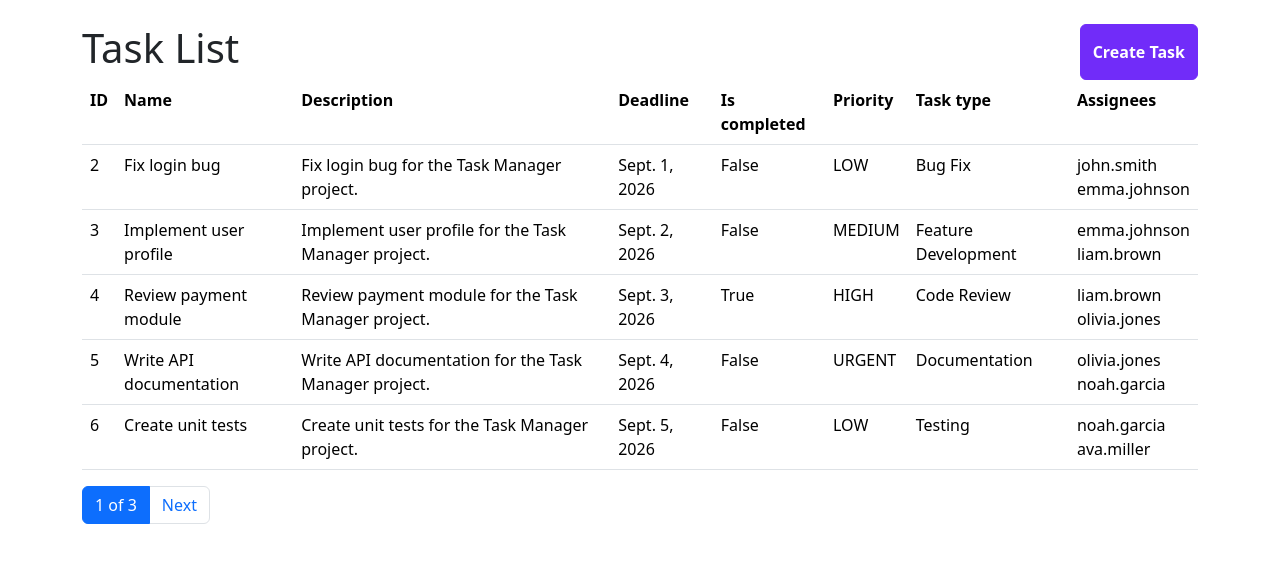
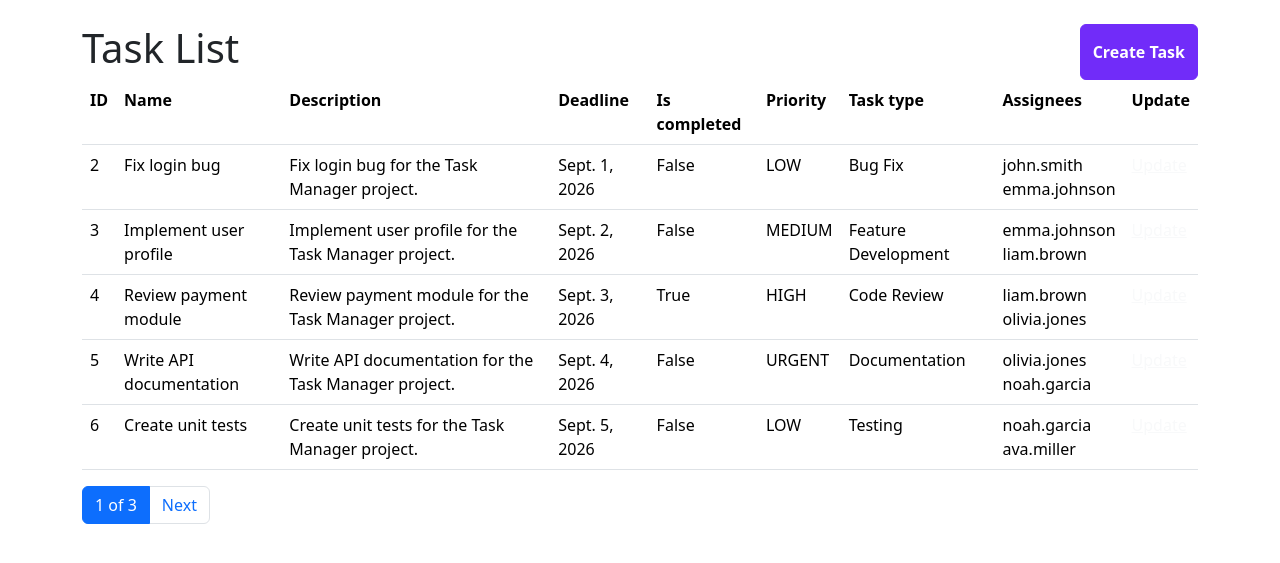
Before and after one commit to pavliukkk/task-manager, a Django app: page /tasks/ in a window 1280 px wide. Shown: the part 73-636 px from the top of the page. Run offline with Django 5.2, Linux system fonts and the light colour scheme; a user stored in the database is signed in; data comes from the database, SQL or seed files in the repository; some libraries are stand-ins or nearby versions.

Commit message:
implemented update TaskType feature, created view and url, added button 'Update' for each item in task_type_list.html

```diff
--- a/task_manager/urls.py
+++ b/task_manager/urls.py
@@ -12,6 +12,8 @@ from .views import (
     TaskTypeCreateView,
     PositionUpdateView,
     WorkerUpdateView,
+    TaskUpdateView,
+    TaskTypeUpdateView
 )
 
 app_name = 'task_manager'
@@ -26,6 +28,8 @@ urlpatterns = [
     path("workers/<int:pk>/update/", WorkerUpdateView.as_view(), name="worker-update"),
     path("tasks/", TaskListView.as_view(), name="task-list"),
     path("tasks/create/", TaskCreateView.as_view(), name="task-create"),
+    path("tasks/<int:pk>/update/", TaskUpdateView.as_view(), name="task-update"),
     path("task-types/", TaskTypeListView.as_view(), name="task-type-list"),
-    path("tasks-types/create/", TaskTypeCreateView.as_view(), name="task-type-create"),
+    path("task-types/create/", TaskTypeCreateView.as_view(), name="task-type-create"),
+    path("task-types/<int:pk>/update/", TaskTypeUpdateView.as_view(), name="task-type-update"),
 ]
--- a/task_manager/views.py
+++ b/task_manager/views.py
@@ -20,6 +20,7 @@ def index(request):
         "num_task_types": num_task_types,
     }
     return render(request, "task_manager/index.html", context=context)
+
 
 def login_view(request):
     if request.method == "GET":
@@ -72,6 +73,12 @@ class TaskCreateView(LoginRequiredMixin, generic.CreateView):
     success_url = reverse_lazy("task_manager:task-list")
 
 
+class TaskUpdateView(LoginRequiredMixin, generic.UpdateView):
+    model = Task
+    form_class = TaskForm
+    success_url = reverse_lazy("task_manager:task-list")
+
+
 class TaskTypeListView(LoginRequiredMixin, generic.ListView):
     model = TaskType
     template_name = "task_manager/task_type_list.html"
@@ -79,6 +86,12 @@ class TaskTypeListView(LoginRequiredMixin, generic.ListView):
 
 
 class TaskTypeCreateView(LoginRequiredMixin, generic.CreateView):
+    model = TaskType
+    fields = "__all__"
+    success_url = reverse_lazy("task_manager:task-type-list")
+
+
+class TaskTypeUpdateView(LoginRequiredMixin, generic.UpdateView):
     model = TaskType
     fields = "__all__"
     success_url = reverse_lazy("task_manager:task-type-list")
--- a/templates/task_manager/task_list.html
+++ b/templates/task_manager/task_list.html
@@ -19,6 +19,7 @@
           <th>Priority</th>
           <th>Task type</th>
           <th>Assignees</th>
+          <th>Update</th>
         </tr>
         {% for task in task_list %}
           <tr>
@@ -31,9 +32,14 @@
             <td>{{ task.task_type }}</td>
             <td>
               {% for worker in task.assignees.all %}
-              {{ worker.username }}
+                {{ worker.username }}
                 <br>
-            {% endfor %}
+              {% endfor %}
+            </td>
+            <td>
+              <a class="link-light" href="{% url 'task_manager:task-update' pk=task.id %}">
+                Update
+              </a>
             </td>
           </tr>
         {% endfor %}
--- a/templates/task_manager/task_type_list.html
+++ b/templates/task_manager/task_type_list.html
@@ -13,11 +13,17 @@
         <tr>
           <th>ID</th>
           <th>Name</th>
+          <th>Update</th>
         </tr>
         {% for task_type in tasktype_list %}
           <tr>
             <td>{{ task_type.id }}</td>
             <td>{{ task_type.name }}</td>
+            <td>
+              <a class="link-light" href="{% url 'task_manager:task-type-update' pk=task_type.id %}">
+                Update
+              </a>
+            </td>
           </tr>
         {% endfor %}
       </table>
```
